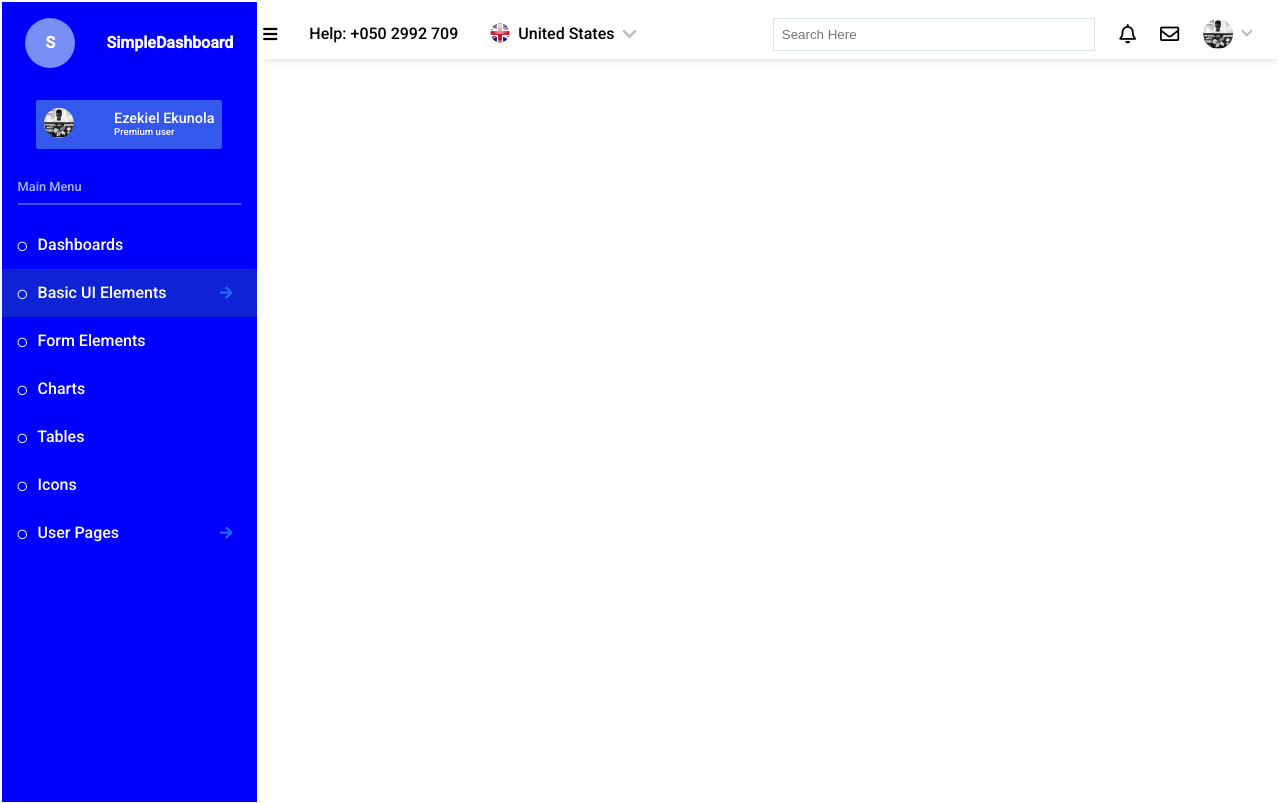
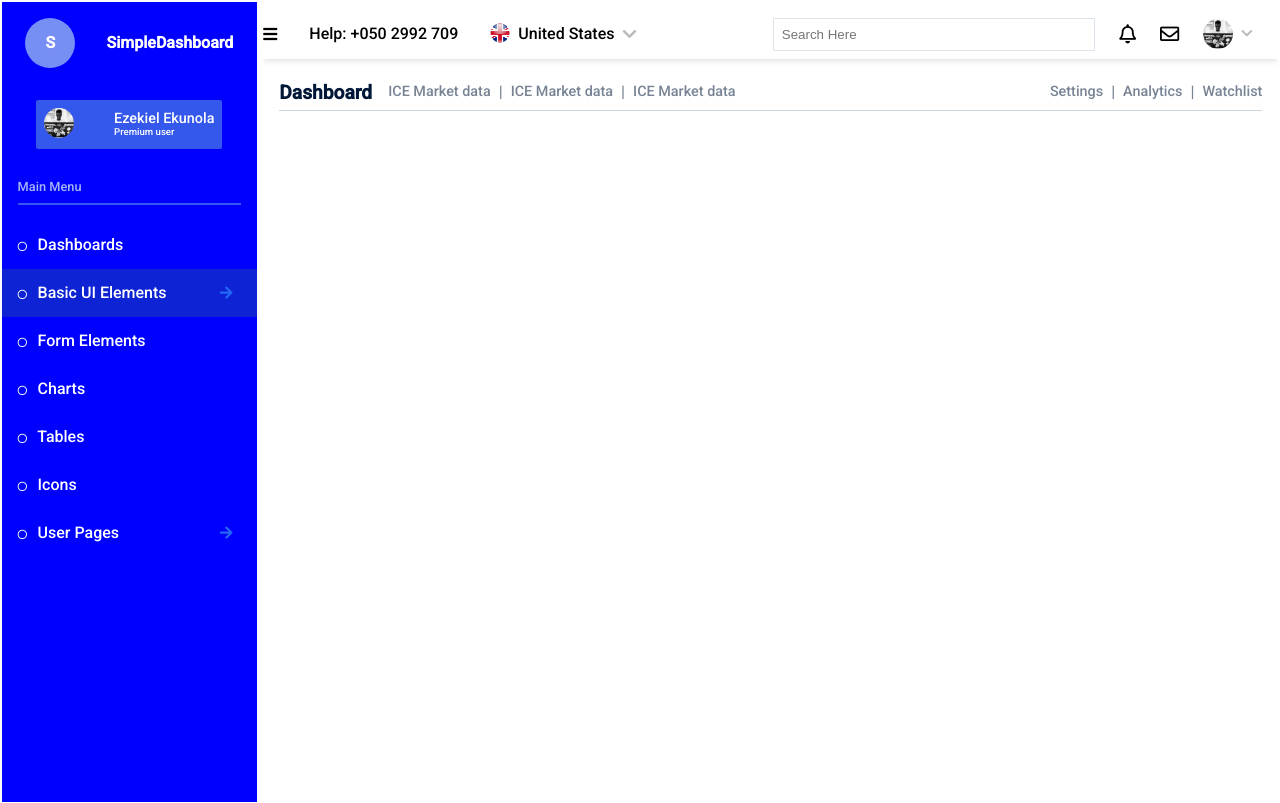
Before and after one commit to Easybuoy/aku-frontend, a React (Create React App) app: page / in a window 1280 px wide. Built offline with nearby package versions, Linux system fonts and the light colour scheme.

Commit message:
add breadcrumb

```diff
--- a/src/components/Container.jsx
+++ b/src/components/Container.jsx
@@ -5,13 +5,13 @@ const StyledContainer = styled.div`
   display: flex;
   flex-wrap: wrap;
   justify-content: space-between;
-  margin: 0.1rem;
+  margin: ${(props) => (props.margin ? props.margin : "0.1rem")};
   /* min-height: 100vh; */
   font-family: "Roboto", sans-serif;
 `;
 
 const Container = (props) => {
-  return <StyledContainer>{props.children}</StyledContainer>;
+  return <StyledContainer {...props}>{props.children}</StyledContainer>;
 };
 
 export default Container;
--- a/src/components/Main/Main.jsx
+++ b/src/components/Main/Main.jsx
@@ -1,6 +1,7 @@
 import React from "react";
 import styled from "styled-components";
 
+import Container from "../Container";
 import Navigation from "./ui/Navigation";
 import Breadcrumb from "./ui/Breadcrumb";
 
@@ -16,7 +17,9 @@ const Main = () => {
   return (
     <StyledMain>
       <Navigation />
-      <Breadcrumb />
+      <Container margin="1rem">
+        <Breadcrumb />
+      </Container>
     </StyledMain>
   );
 };
--- a/src/components/Main/ui/Breadcrumb.jsx
+++ b/src/components/Main/ui/Breadcrumb.jsx
@@ -1,17 +1,58 @@
-import React from 'react'
+import React from "react";
 import styled from "styled-components";
 
-const StyledBreadcrumb  = styled.div`
+const StyledBreadcrumb = styled.div`
+  display: flex;
+  flex-wrap: wrap;
+  width: 100%;
+  justify-content: space-between;
+  border-bottom: 1px solid #cdd6dd;
+  padding: 0.5rem 0;
 
-`
+  .left {
+    display: flex;
+    flex-wrap: wrap;
+    align-items: center;
+    h4 {
+      font-weight: bold;
+      color: #001737;
+      margin-right: 1rem;
+      font-size: 1.2rem;
+    }
+    p {
+      font-size: 0.9rem;
+      color: #788494;
+    }
 
+    span {
+      margin: 0 0.5rem;
+      color: #788494;
+    }
+  }
+`;
 
 const Breadcrumb = () => {
-    return (
-        <StyledBreadcrumb>
+  return (
+    <StyledBreadcrumb>
+      <div className="left">
+        <h4>Dashboard</h4>
 
-        </StyledBreadcrumb>
-    )
-}
+        <p>ICE Market data</p>
+        <span>|</span>
+        <p>ICE Market data</p>
+        <span>|</span>
+        <p>ICE Market data</p>
+      </div>
 
-export default Breadcrumb
+      <div className="left">
+        <p>Settings</p>
+        <span>|</span>
+        <p>Analytics</p>
+        <span>|</span>
+        <p>Watchlist</p>
+      </div>
+    </StyledBreadcrumb>
+  );
+};
+
+export default Breadcrumb;
```
